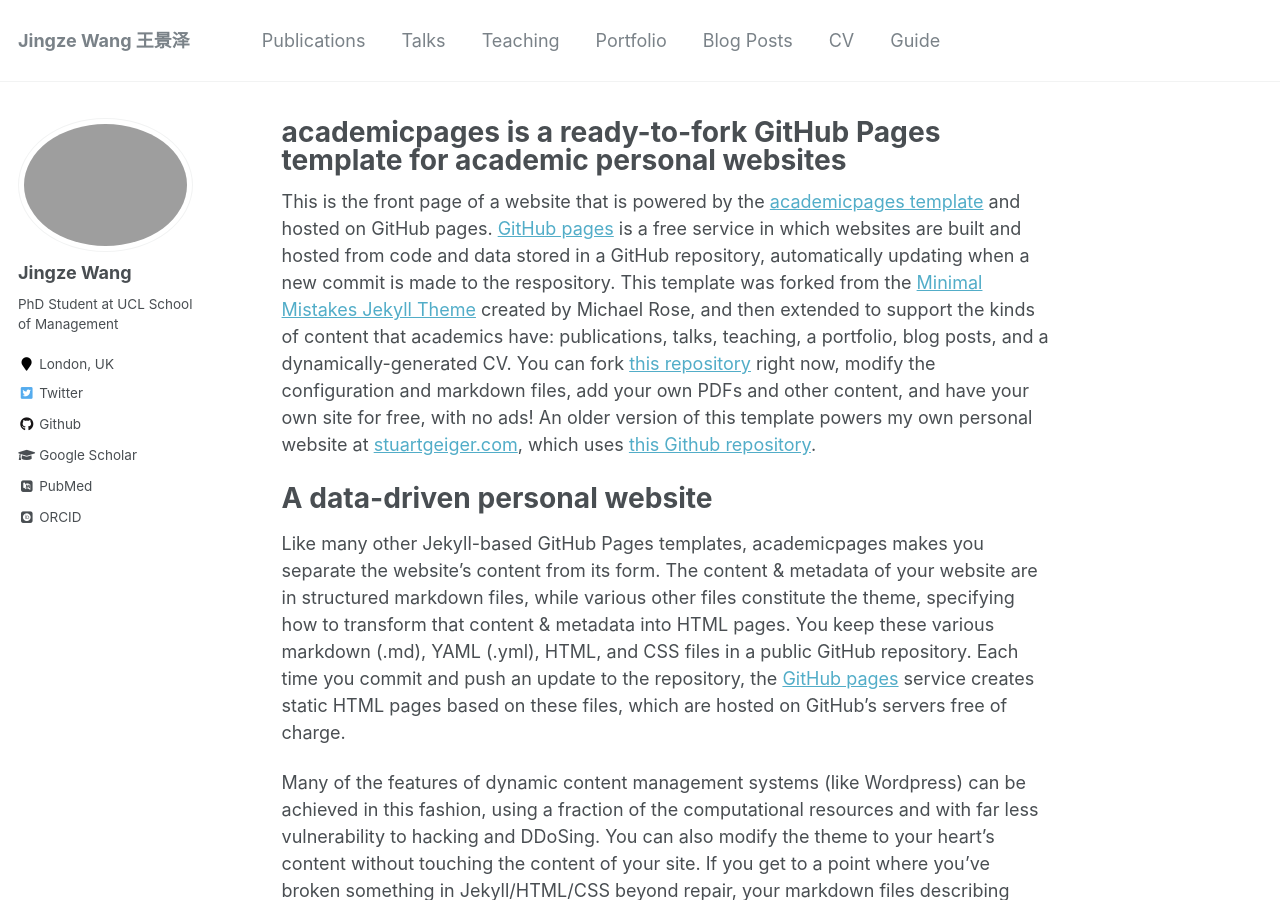
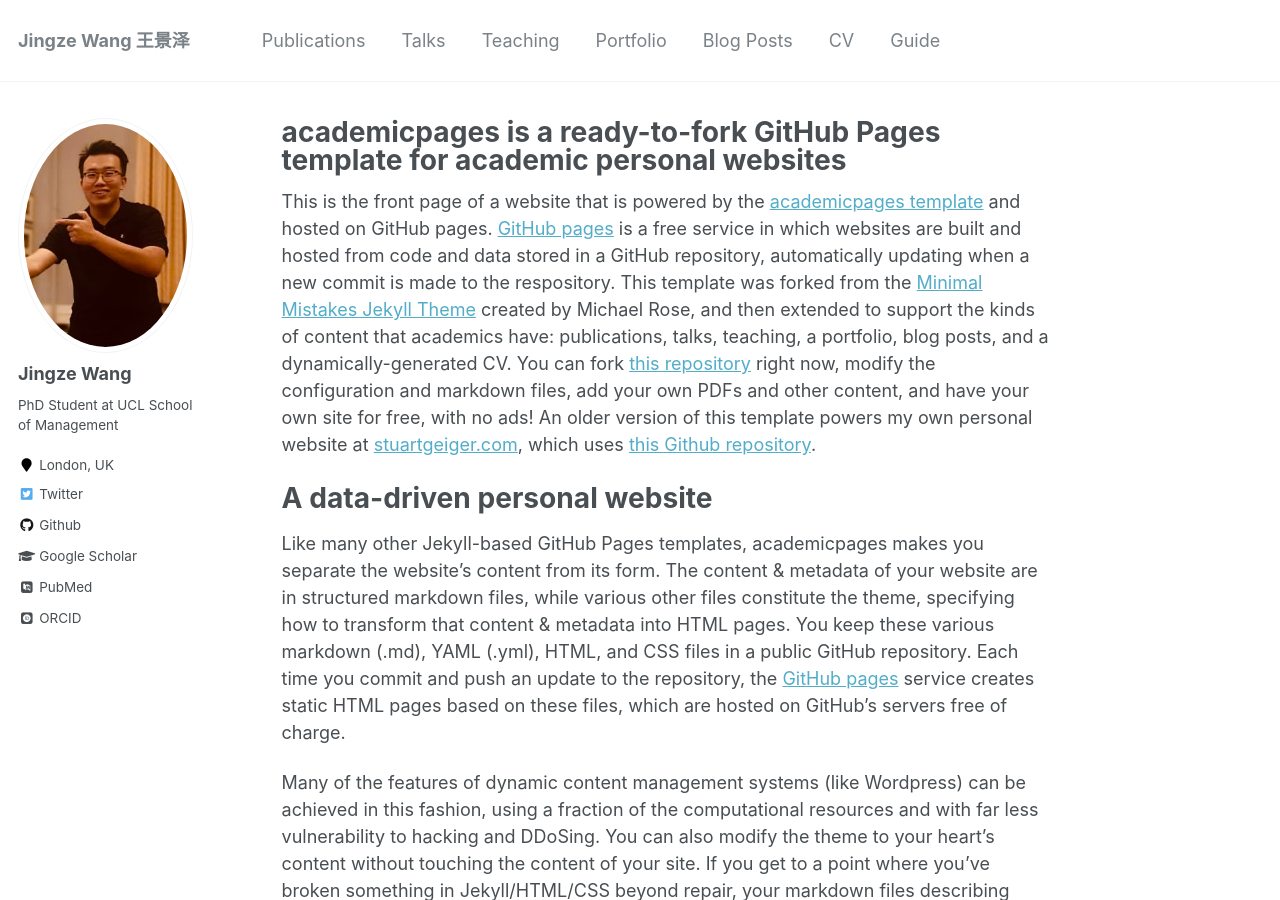
Before and after one commit to jingzewang-lab/jingzewang-lab.github.io, a Jekyll site: the page built from _pages/about.md, in a window 1280 px wide and 900 px high. Built offline with Jekyll 4.4.1, drawn with Linux system fonts in a browser that asks for light colours; some web fonts are replaced.

Commit message:
Update _config.yml

```diff
--- a/_config.yml
+++ b/_config.yml
@@ -81,7 +81,7 @@
 # Site Author
 author:
   name             : "Jingze Wang"
-  avatar           : "selfie.png"
+  avatar           : "selfie.jpg"
   bio              : "PhD Student at UCL School of Management"
   location         : "London, UK"
   employer         :
```
